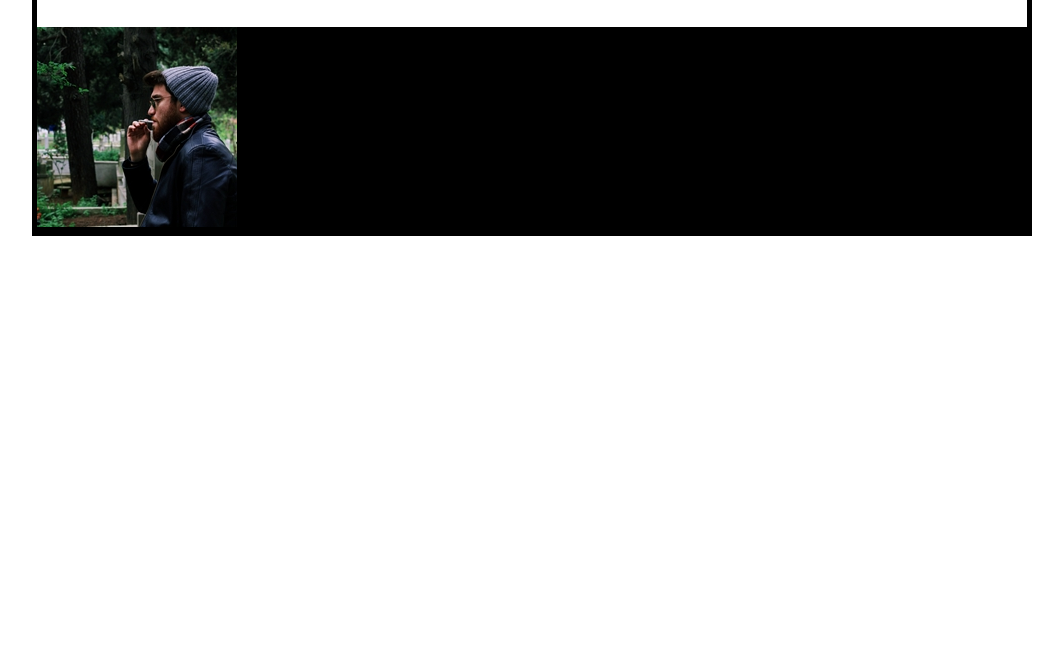
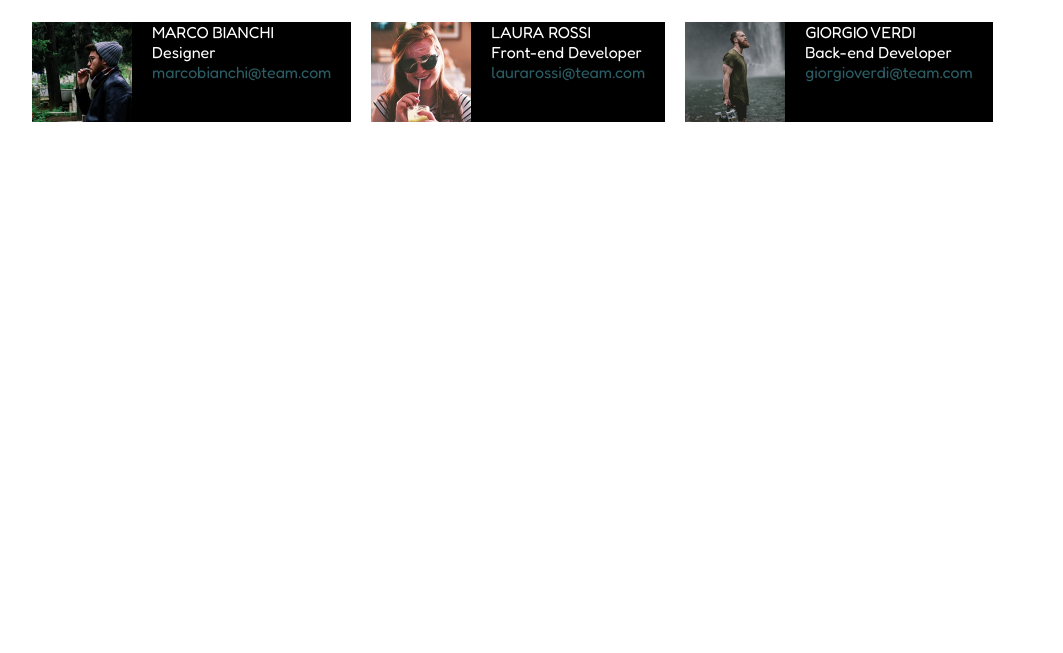
Before and after one commit to stefanenache12/html-css-float-cards, a plain HTML site: page index.html in a window 1280 px wide. Shown: the part 147-800 px from the top of the page, without its empty margins (108-1171 px from the left). Drawn offline with Linux system fonts and the light colour scheme.

Commit message:
End first stage of the main

```diff
--- a/css/style.css
+++ b/css/style.css
@@ -15,7 +15,6 @@ body {
 .container {
     max-width: 1000px;
     margin: auto;
-    border: 5px solid black;
 }
 
 .pink-color {
@@ -24,6 +23,30 @@ body {
 
 .background-cards {
     background-color: black;
+}
+
+.white-color {
+    color: white;
+}
+
+.email-color {
+    color: #2C5D65;
+}
+
+.padding-bottom{
+    padding-bottom: 20px;
+}
+
+.clearfix::after {
+    content: "";
+    clear: both;
+    display: table;
+  }
+
+
+
+.float-right{
+    float: right;
 }
 /*HEADER*/
 
@@ -35,3 +58,26 @@ header h1,p {
     margin-top: 30px;
     margin-bottom: 30px;
 }
+
+/*MAIN*/
+
+
+ .single-card {
+    width: calc((100% / 3)-20px);
+    height: 100px;
+ }
+
+
+
+img {
+    height: 100px;
+}
+
+.cards > *{
+    float: left;
+}
+
+div:nth-child(3n+2) {
+    margin-left: 20px;
+    margin-right: 20px;
+}
--- a/index.html
+++ b/index.html
@@ -26,14 +26,45 @@
                 <p>Lorem ipsum dolor sit amet consectetur adipisicing elit. Ad quasi error voluptatibus, nulla excepturi rerum laudantium sapiente! Impedit autem temporibus assumenda fugiat quo molestias!.</p>
 
             </header>
+            <main>          <!--START MAIN-->
 
-            <div class="cards">
+                <div class="cards">
 
-                <div class="card 1 background-cards">
-                    <img src="img/male1.png" alt="Designer Visit Card">
+                    <div class="single-card background-cards">
+
+                        <img src="img/male1.png" alt="Marco Bianci card">
+
+                        <div class="float-right">
+                            <span class="white-color padding-bottom"> MARCO BIANCHI</span>  <br>
+                            <span class="white-color">Designer</span>  <br>
+                            <span class="email-color">marcobianchi@team.com</span>
+                        </div>
+                    </div>
+
+                    <div class="single-card background-cards">
+
+                        <img src="img/female1.png" alt="Laura Rossi card">
+
+                        <div class="float-right">
+                            <span class="white-color padding-bottom"> LAURA ROSSI</span>  <br>
+                            <span class="white-color">Front-end Developer</span>  <br>
+                            <span class="email-color">laurarossi@team.com</span>
+                        </div>
+                    </div>
+
+                    <div class="single-card background-cards">
+
+                        <img src="img/male2.png" alt="Giorgio Verdi Card">
+
+                        <div class="float-right">
+                            <span class="white-color padding-bottom"> GIORGIO VERDI</span>  <br>
+                            <span class="white-color">Back-end Developer</span>  <br>
+                            <span class="email-color">giorgioverdi@team.com</span>
+                        </div>
+                    </div>
+
                 </div>
-
-            </div>
+            </main>
 
         </div>
     </body>
```
